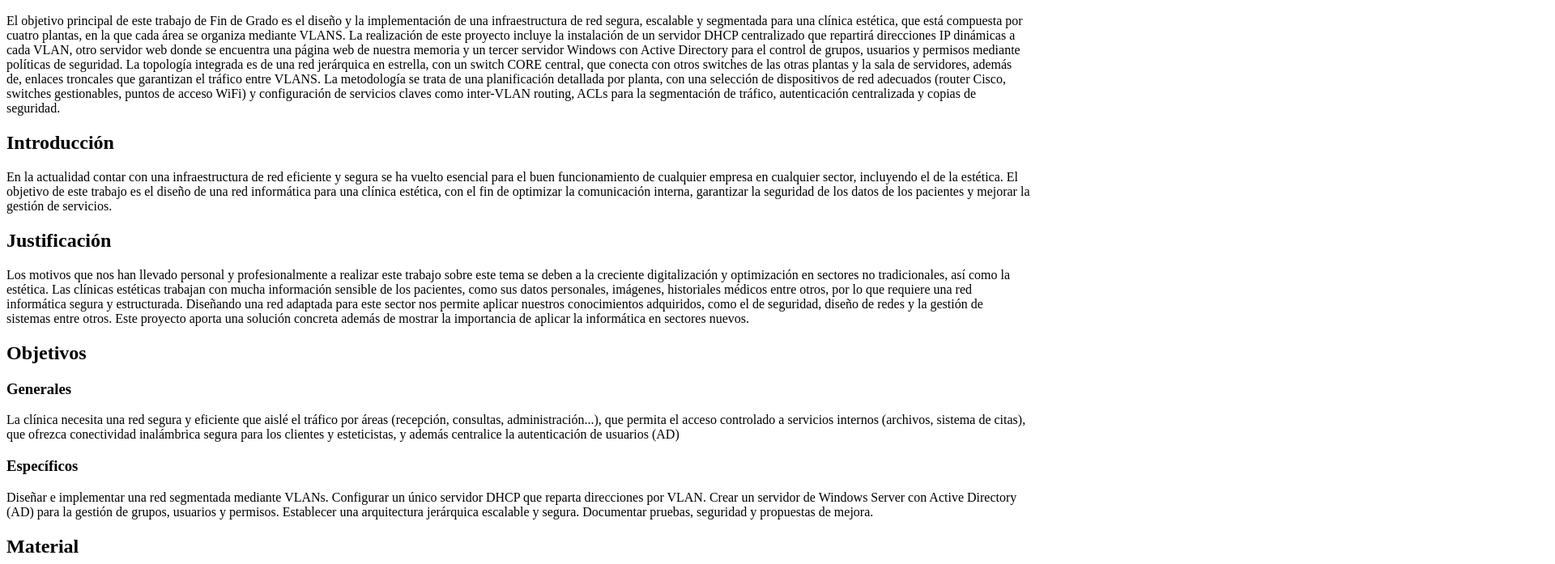
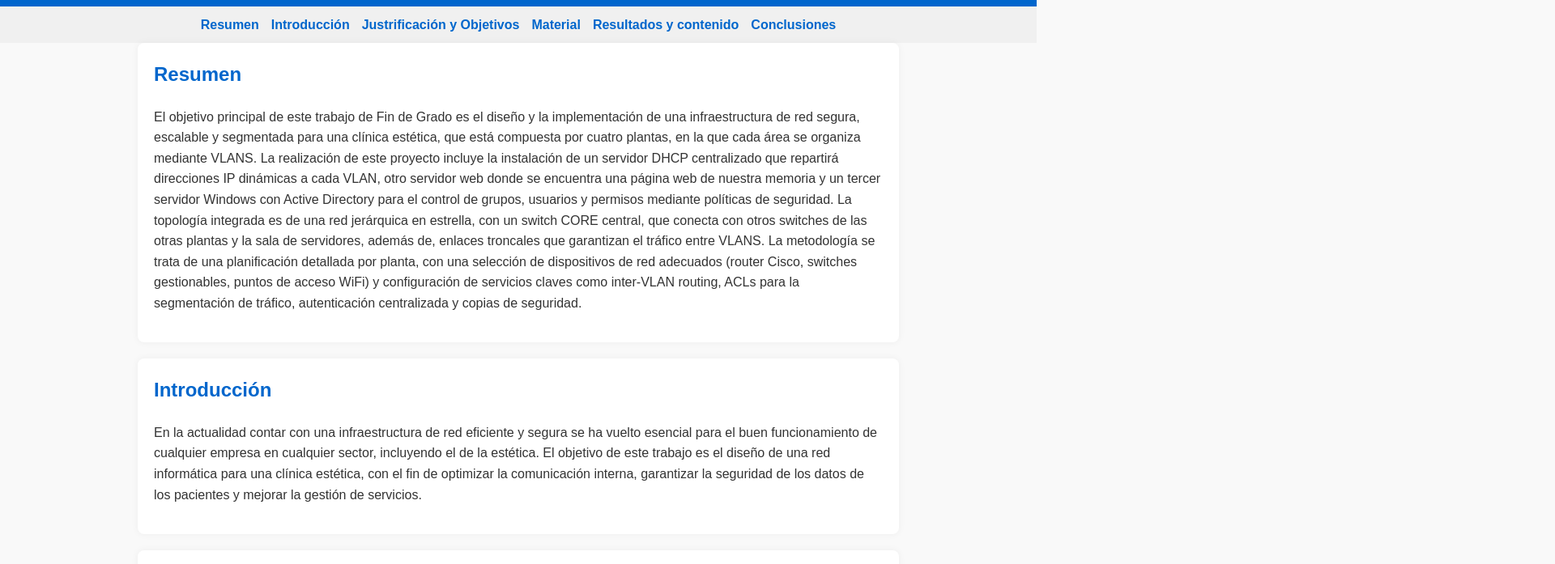
Before and after one commit to nathalia1023/Memoria, a plain HTML site: page index.html in a window 1280 px wide. Shown: the part 168-865 px from the top of the page at 81% size, 1920 px wide, since content can reach past the window. Drawn offline with Linux system fonts and the light colour scheme; files that its build step writes are made by us from their sources; files whose address does not match are found by name.

Commit message:
Update index.html

```diff
--- a/index.html
+++ b/index.html
@@ -4,7 +4,7 @@
 	<meta charset="utf-8">
 	<meta name="viewport" content="width=device-width, initial-scale=1">
 	<title>TFG- Diseño de red de una clinica estética</title>
-	<link rel="stylesheet" href="D:\TFG/css/tfg.css">
+	<link rel="stylesheet" href="css/style.css">
 </head>
 <body>
 	<header>
```
